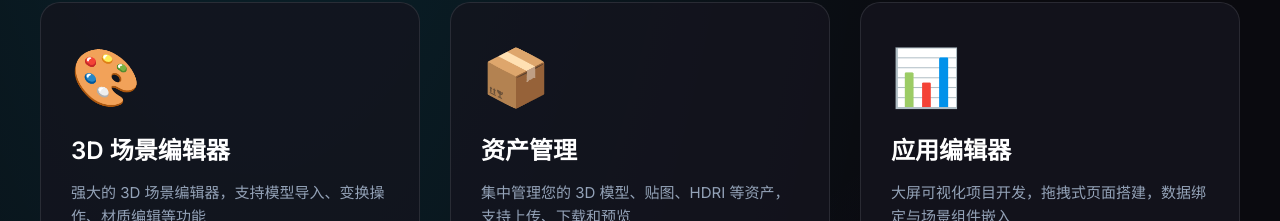
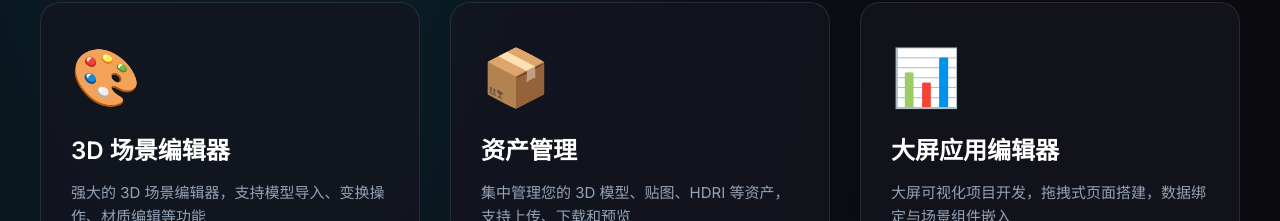
Before and after one commit to nikonikoCW/Meteor3DEditor, a Vue app in the folder packages/dashboard/: page / in a window 1280 px wide. Shown: the part 800-1021 px from the top of the page. Built offline with nearby package versions, Linux system fonts and the light colour scheme.

Commit message:
docs：首页

```diff
--- a/packages/dashboard/src/views/HomeView.vue
+++ b/packages/dashboard/src/views/HomeView.vue
@@ -76,7 +76,7 @@
         <div class="product-card" @click="navigateTo('app-editor')">
           <div class="card-glow"></div>
           <div class="product-icon">📊</div>
-          <h3 class="product-title">应用编辑器</h3>
+          <h3 class="product-title">大屏应用编辑器</h3>
           <p class="product-desc">
             大屏可视化项目开发，拖拽式页面搭建，数据绑定与场景组件嵌入
           </p>
```
